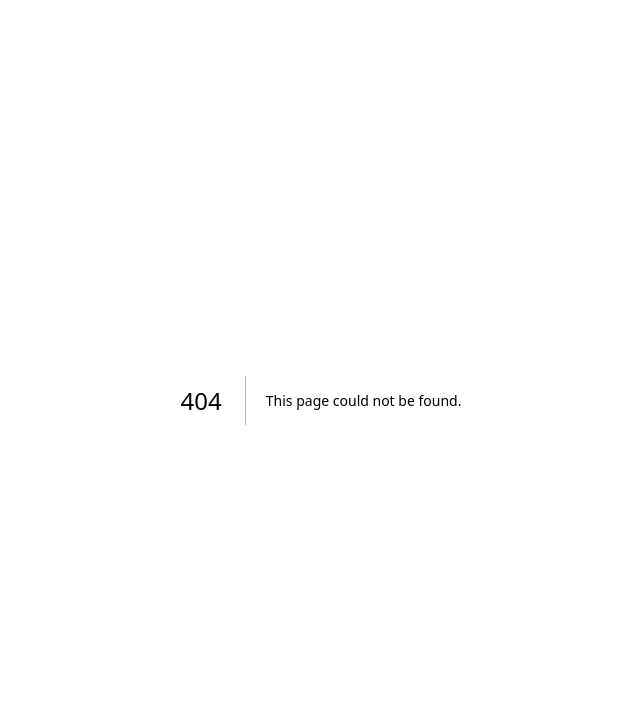
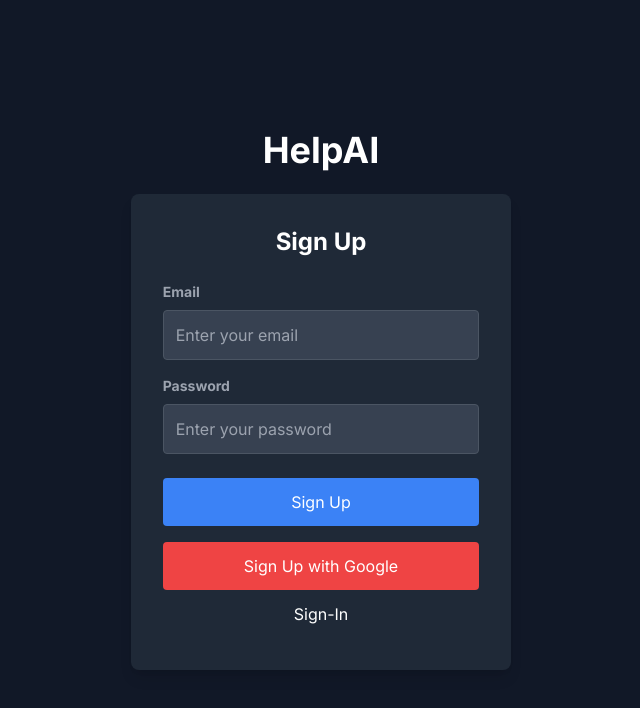
Before and after one commit to pavankumarm2505/helpmeai, a Next.js app: page /sign-up in a window 1280 px wide. Before the commit this address had no page. Shown: the top 708 px of the page, without its empty margins (319-959 px from the left). Built offline with nearby package versions, Linux system fonts and the light colour scheme; no server answers.

Commit message:
Revert "Merge branch 'main' of https://github.com/pavankumarm2505/helpmeai into katana"
This reverts commit 8176bd0f3c2aed8025512363f8315d4422a71c97, reversing
changes made to cd04c18d5ea3eaa50c395d56b689f8465e4b5a06.

```diff
--- /dev/null
+++ b/app/firebase/config.js
@@ -0,0 +1,17 @@
+import { initializeApp, getApps, getApp } from "firebase/app";
+import { getAuth } from "firebase/auth";
+
+const firebaseConfig = {
+  apiKey: process.env.NEXT_PUBLIC_FIREBASE_API_KEY,
+  authDomain: process.env.NEXT_PUBLIC_FIREBASE_AUTH_DOMAIN,
+  projectId: process.env.NEXT_PUBLIC_FIREBASE_PROJECT_ID,
+  storageBucket: process.env.NEXT_PUBLIC_FIREBASE_STORAGE_BUCKET,
+  messagingSenderId: process.env.NEXT_PUBLIC_FIREBASE_MESSAGING_SENDER_ID,
+  appId: process.env.NEXT_PUBLIC_FIREBASE_APP_ID,
+};
+
+const app = !getApps().length ? initializeApp(firebaseConfig) : getApp();
+
+const auth = getAuth(app);
+
+export { app, auth };
--- a/app/globals.css
+++ b/app/globals.css
@@ -1,3 +1,6 @@
+@tailwind base;
+@tailwind components;
+@tailwind utilities;
 
 * {
   box-sizing: border-box;
--- /dev/null
+++ b/app/navbar/page.jsx
@@ -0,0 +1,33 @@
+import { signOut } from "firebase/auth";
+import { auth } from "../firebase/config";
+import { useRouter } from "next/navigation";
+import { useAuthState } from "react-firebase-hooks/auth";
+
+
+
+  function Navbar() {
+    const handleLogout = () => {
+      // Add logout functionality here
+      console.log('User logged out');
+    };
+    const [user] = useAuthState(auth)
+    const router = useRouter();
+
+    return (
+      <nav className="bg-gray-800 p-4 w-full rounded">
+        <div className="container flex justify-between items-center mx-auto max-w-full px-4">
+          <div className="text-white text-2xl font-bold" >
+            HelpAI
+          </div>
+          <button
+            onClick={() => signOut(auth)}
+            className="bg-blue-500 text-white px-4 py-2 rounded hover:bg-blue-600 transition duration-200"
+          >
+            Logout
+          </button>
+        </div>
+      </nav>
+    );
+  }
+
+  export default Navbar;
--- a/app/page.js
+++ b/app/page.js
@@ -98,41 +98,58 @@
 'use client'
 import { Box, Button, Stack, TextField } from "@mui/material";
 import { useState } from "react";
+import { useAuthState } from "react-firebase-hooks/auth";
+import { auth } from "@/app/firebase/config";
+import { useRouter } from "next/navigation";
+import Navbar from "./navbar/page";
 
 export default function Home() {
+  const [user] = useAuthState(auth);
+
+  const router = useRouter();
+
+  if (!user) {
+    router.push("/sign-up");
+  }
+
   const [messages, setMessages] = useState([
     {role: 'assistant', content: 'Hello! Welcome to HelpMeAI, I &apos the customer support assistant. How can I assist you today?'}
   ]);
-  const [message, setMessage] = useState('');
+  const [message, setMessage] = useState("");
 
   const sendMessage = async (userMessage) => {
     const finalMessage = userMessage || message;
     if (!finalMessage.trim()) return;
 
-    setMessage('');  // Clear the input field
+    setMessage(""); // Clear the input field
     setMessages((messages) => [
       ...messages,
-      { role: 'user', content: finalMessage },  // Add the user's message to the chat
-      { role: 'assistant', content: '' },  // Add a placeholder for the assistant's response
+      { role: "user", content: finalMessage }, // Add the user's message to the chat
+      { role: "assistant", content: "" }, // Add a placeholder for the assistant's response
     ]);
 
     // Send the message to the server
-    const response = fetch('/api/chat', {
-      method: 'POST',
+    const response = fetch("/api/chat", {
+      method: "POST",
       headers: {
-        'Content-Type': 'application/json',
+        "Content-Type": "application/json",
       },
-      body: JSON.stringify([...messages, { role: 'user', content: finalMessage }]),
+      body: JSON.stringify([
+        ...messages,
+        { role: "user", content: finalMessage },
+      ]),
     }).then(async (res) => {
       const reader = res.body.getReader();
       const decoder = new TextDecoder();
 
-      let result = '';
+      let result = "";
       return reader.read().then(function processText({ done, value }) {
         if (done) {
           return result;
         }
-        const text = decoder.decode(value || new Uint8Array(), { stream: true });
+        const text = decoder.decode(value || new Uint8Array(), {
+          stream: true,
+        });
         setMessages((messages) => {
           let lastMessage = messages[messages.length - 1];
           let otherMessages = messages.slice(0, messages.length - 1);
@@ -161,6 +178,7 @@ export default function Home() {
       p={2}
       bgcolor="#f0f2f5"
     >
+      <Navbar />
       <Stack
         direction="column"
         width="100%"
@@ -184,20 +202,16 @@ export default function Home() {
               key={index}
               display="flex"
               justifyContent={
-                message.role === 'assistant' ? 'flex-start' : 'flex-end'
+                message.role === "assistant" ? "flex-start" : "flex-end"
               }
               width="100%"
             >
               <Box
-                bgcolor={
-                  message.role === 'assistant' ? '#f5f5f5' : '#007bff'
-                }
-                color={
-                  message.role === 'assistant' ? '#000' : '#fff'
-                }
+                bgcolor={message.role === "assistant" ? "#f5f5f5" : "#007bff"}
+                color={message.role === "assistant" ? "#000" : "#fff"}
                 borderRadius={16}
                 p={2}
-                maxWidth="75%"  // Limit the width to 75% of the container
+                maxWidth="75%" // Limit the width to 75% of the container
                 wordBreak="break-word"
               >
                 {message.content}
@@ -207,16 +221,32 @@ export default function Home() {
           {/* Prompt buttons directly below the assistant's message */}
           {messages.length === 1 && (
             <Stack direction="row" spacing={2} mt={2} justifyContent="center">
-              <Button variant="outlined" onClick={() => handlePromptClick('What services do you offer?')}>
+              <Button
+                variant="outlined"
+                onClick={() => handlePromptClick("What services do you offer?")}
+              >
                 What services do you offer?
               </Button>
-              <Button variant="outlined" onClick={() => handlePromptClick('How can I contact support?')}>
+              <Button
+                variant="outlined"
+                onClick={() => handlePromptClick("How can I contact support?")}
+              >
                 How can I contact support?
               </Button>
-              <Button variant="outlined" onClick={() => handlePromptClick('Tell me more about helpmeai.')}>
+              <Button
+                variant="outlined"
+                onClick={() =>
+                  handlePromptClick("Tell me more about helpmeai.")
+                }
+              >
                 Tell me more about helpmeai.
               </Button>
-              <Button variant="outlined" onClick={() => handlePromptClick('Can you assist with technical issues?')}>
+              <Button
+                variant="outlined"
+                onClick={() =>
+                  handlePromptClick("Can you assist with technical issues?")
+                }
+              >
                 Can you assist with technical issues?
               </Button>
             </Stack>
@@ -228,7 +258,7 @@ export default function Home() {
             fullWidth
             value={message}
             onChange={(e) => setMessage(e.target.value)}
-            onKeyPress={(e) => e.key === 'Enter' && sendMessage()}
+            onKeyPress={(e) => e.key === "Enter" && sendMessage()}
           />
           <Button variant="contained" onClick={() => sendMessage()}>
             Send
--- /dev/null
+++ b/app/sign-in/page.jsx
@@ -0,0 +1,111 @@
+"use client";
+import { useState } from "react";
+import {
+  useSignInWithEmailAndPassword,
+  useSignInWithGoogle,
+} from "react-firebase-hooks/auth";
+import { auth, provider } from "@/app/firebase/config";
+import { useRouter } from "next/navigation";
+
+function SignIn() {
+  const [email, setEmail] = useState("");
+  const [password, setPassword] = useState("");
+
+  const [signInWithEmailAndPassword] = useSignInWithEmailAndPassword(auth);
+  const [signInWithGoogle] = useSignInWithGoogle(auth);
+  const router = useRouter();
+
+  const handleSignIn = async (e) => {
+    e.preventDefault();
+    try {
+      const res = await signInWithEmailAndPassword(email, password);
+      console.log({ res });
+      setEmail("");
+      setPassword("");
+      router.push("/");
+    } catch (e) {
+      console.error(e);
+    }
+  };
+
+  const handleGoogleSignIn = async () => {
+    try {
+      const res = await signInWithGoogle();
+      console.log({ res });
+      router.push("/");
+    } catch (e) {
+      console.error(e);
+    }
+  };
+
+  const goToSignUp = () => {
+    router.push("/sign-up");
+  };
+
+  return (
+    <div className="flex items-center justify-center min-h-screen bg-gray-900">
+      <div className="flex-col">
+        <h1 className="text-4xl mb-12 font-bold text-white mb-6 text-center">
+          HelpAI
+        </h1>
+        <div className="bg-gray-800 p-8 rounded-lg shadow-lg w-full max-w-md">
+          <h2 className="text-2xl font-bold text-white mb-6 text-center">
+            Sign In
+          </h2>
+          <div className="mb-4">
+            <label
+              className="block text-gray-400 text-sm font-bold mb-2"
+              htmlFor="email"
+            >
+              Email
+            </label>
+            <input
+              id="email"
+              type="email"
+              placeholder="Enter your email"
+              value={email}
+              onChange={(e) => setEmail(e.target.value)}
+              className="w-full p-3 rounded bg-gray-700 text-white border border-gray-600 focus:outline-none focus:ring-2 focus:ring-blue-500"
+            />
+          </div>
+          <div className="mb-6">
+            <label
+              className="block text-gray-400 text-sm font-bold mb-2"
+              htmlFor="password"
+            >
+              Password
+            </label>
+            <input
+              id="password"
+              type="password"
+              placeholder="Enter your password"
+              value={password}
+              onChange={(e) => setPassword(e.target.value)}
+              className="w-full p-3 rounded bg-gray-700 text-white border border-gray-600 focus:outline-none focus:ring-2 focus:ring-blue-500"
+            />
+          </div>
+          <button
+            onClick={handleSignIn}
+            className="w-full bg-blue-500 text-white p-3 rounded hover:bg-blue-600 transition duration-200"
+          >
+            Sign In
+          </button>
+          <button
+            onClick={handleGoogleSignIn}
+            className="w-full bg-red-500 text-white p-3 mt-4 rounded hover:bg-red-600 transition duration-200"
+          >
+            Sign In with Google
+          </button>
+          <button
+            onClick={goToSignUp}
+            className="w-full my-3 text-white hover:text-blue-500 transition duration-500"
+          >
+            Sign-Up
+          </button>
+        </div>
+      </div>
+    </div>
+  );
+}
+
+export default SignIn;
--- /dev/null
+++ b/app/sign-up/page.jsx
@@ -0,0 +1,116 @@
+"use client";
+import { useState } from "react";
+import {
+  useCreateUserWithEmailAndPassword,
+  useSignInWithGoogle,
+} from "react-firebase-hooks/auth";
+import { auth, provider } from "@/app/firebase/config";
+import { useRouter } from "next/navigation";
+
+function SignUp() {
+  const [email, setEmail] = useState("");
+  const [password, setPassword] = useState("");
+
+  const [createUserWithEmailAndPassword] =
+    useCreateUserWithEmailAndPassword(auth);
+  const [signInWithGoogle] = useSignInWithGoogle(auth);
+
+  const handleSignUp = async (e) => {
+    e.preventDefault();
+    try {
+      const res = await createUserWithEmailAndPassword(email, password);
+      console.log({ res });
+      setEmail("");
+      setPassword("");
+      if (!res) {
+        alert("User email already exists.");
+      } else {
+        router.push("/");
+      }
+    } catch (e) {
+      console.error(e);
+    }
+  };
+  const router = useRouter();
+
+  const handleGoogleSignIn = async () => {
+    try {
+      const res = await signInWithGoogle();
+      console.log({ res });
+      router.push("/");
+    } catch (e) {
+      console.error(e);
+    }
+  };
+
+  const goToSignIn = () => {
+    router.push("/sign-in");
+  };
+
+  return (
+    <div className="flex items-center justify-center min-h-screen bg-gray-900">
+      <div className="flex-col">
+        <h1 className="text-4xl mb-12 font-bold text-white mb-6 text-center">
+          HelpAI
+        </h1>
+        <div className="bg-gray-800 p-8 rounded-lg shadow-lg w-full max-w-md">
+          <h2 className="text-2xl font-bold text-white mb-6 text-center">
+            Sign Up
+          </h2>
+          <div className="mb-4">
+            <label
+              className="block text-gray-400 text-sm font-bold mb-2"
+              htmlFor="email"
+            >
+              Email
+            </label>
+            <input
+              id="email"
+              type="email"
+              placeholder="Enter your email"
+              value={email}
+              onChange={(e) => setEmail(e.target.value)}
+              className="w-full p-3 rounded bg-gray-700 text-white border border-gray-600 focus:outline-none focus:ring-2 focus:ring-blue-500"
+            />
+          </div>
+          <div className="mb-6">
+            <label
+              className="block text-gray-400 text-sm font-bold mb-2"
+              htmlFor="password"
+            >
+              Password
+            </label>
+            <input
+              id="password"
+              type="password"
+              placeholder="Enter your password"
+              value={password}
+              onChange={(e) => setPassword(e.target.value)}
+              className="w-full p-3 rounded bg-gray-700 text-white border border-gray-600 focus:outline-none focus:ring-2 focus:ring-blue-500"
+            />
+          </div>
+          <button
+            onClick={handleSignUp}
+            className="w-full bg-blue-500 text-white p-3 rounded hover:bg-blue-600 transition duration-200"
+          >
+            Sign Up
+          </button>
+          <button
+            onClick={handleGoogleSignIn}
+            className="w-full bg-red-500 text-white p-3 mt-4 rounded hover:bg-red-600 transition duration-200"
+          >
+            Sign Up with Google
+          </button>
+          <button
+            onClick={goToSignIn}
+            className="w-full my-3 text-white hover:text-blue-500 transition duration-500"
+          >
+            Sign-In
+          </button>
+        </div>
+      </div>
+    </div>
+  );
+}
+
+export default SignUp;
--- /dev/null
+++ b/postcss.config.js
@@ -0,0 +1,6 @@
+module.exports = {
+  plugins: {
+    tailwindcss: {},
+    autoprefixer: {},
+  },
+}
--- /dev/null
+++ b/tailwind.config.js
@@ -0,0 +1,18 @@
+/** @type {import('tailwindcss').Config} */
+module.exports = {
+  content: [
+    "./pages/**/*.{js,ts,jsx,tsx,mdx}",
+    "./components/**/*.{js,ts,jsx,tsx,mdx}",
+    "./app/**/*.{js,ts,jsx,tsx,mdx}",
+  ],
+  theme: {
+    extend: {
+      backgroundImage: {
+        "gradient-radial": "radial-gradient(var(--tw-gradient-stops))",
+        "gradient-conic":
+          "conic-gradient(from 180deg at 50% 50%, var(--tw-gradient-stops))",
+      },
+    },
+  },
+  plugins: [],
+};
```
Also changed, not shown: package.json (+6 -2 lines), 1 other file (tests, documents, lock files or other folders).
